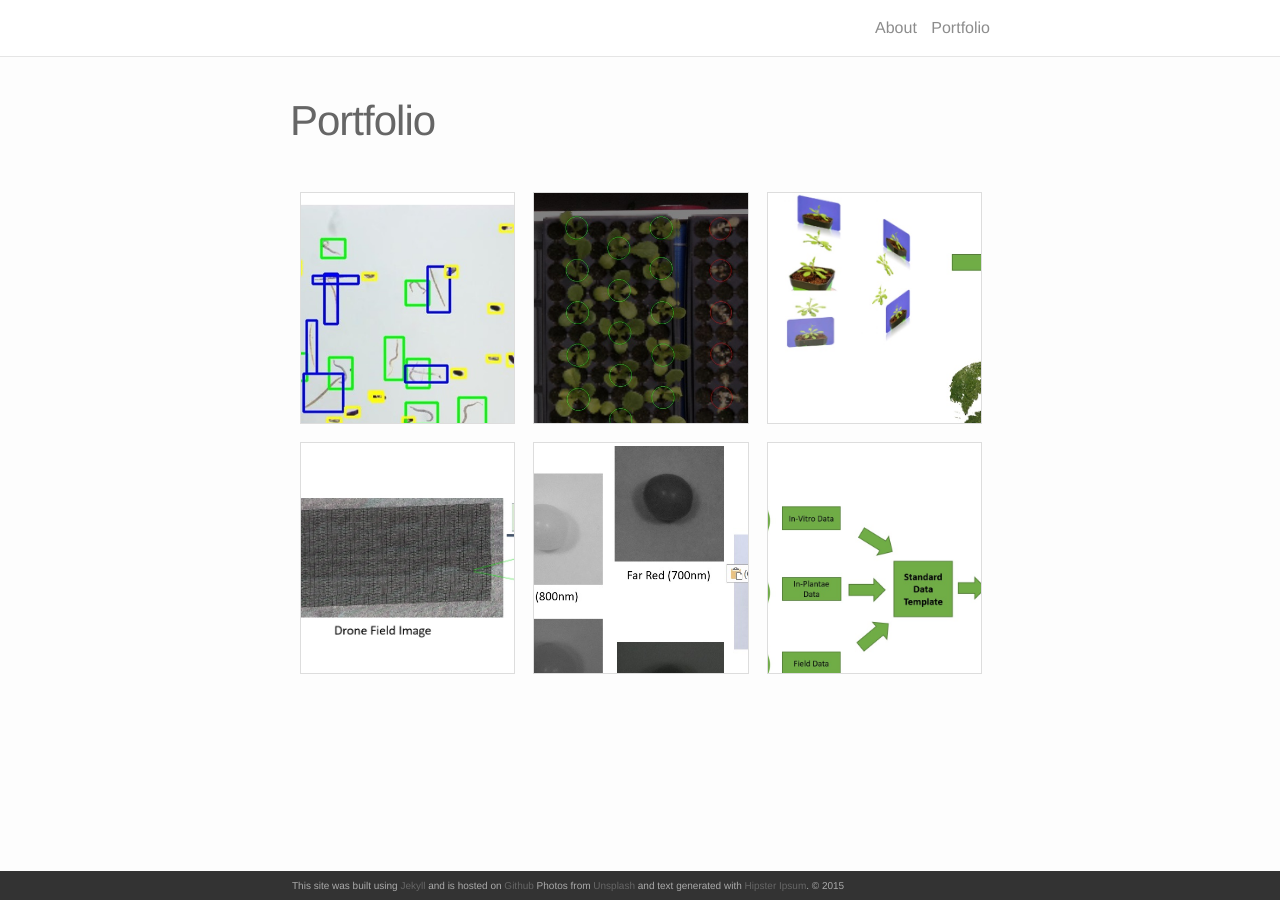
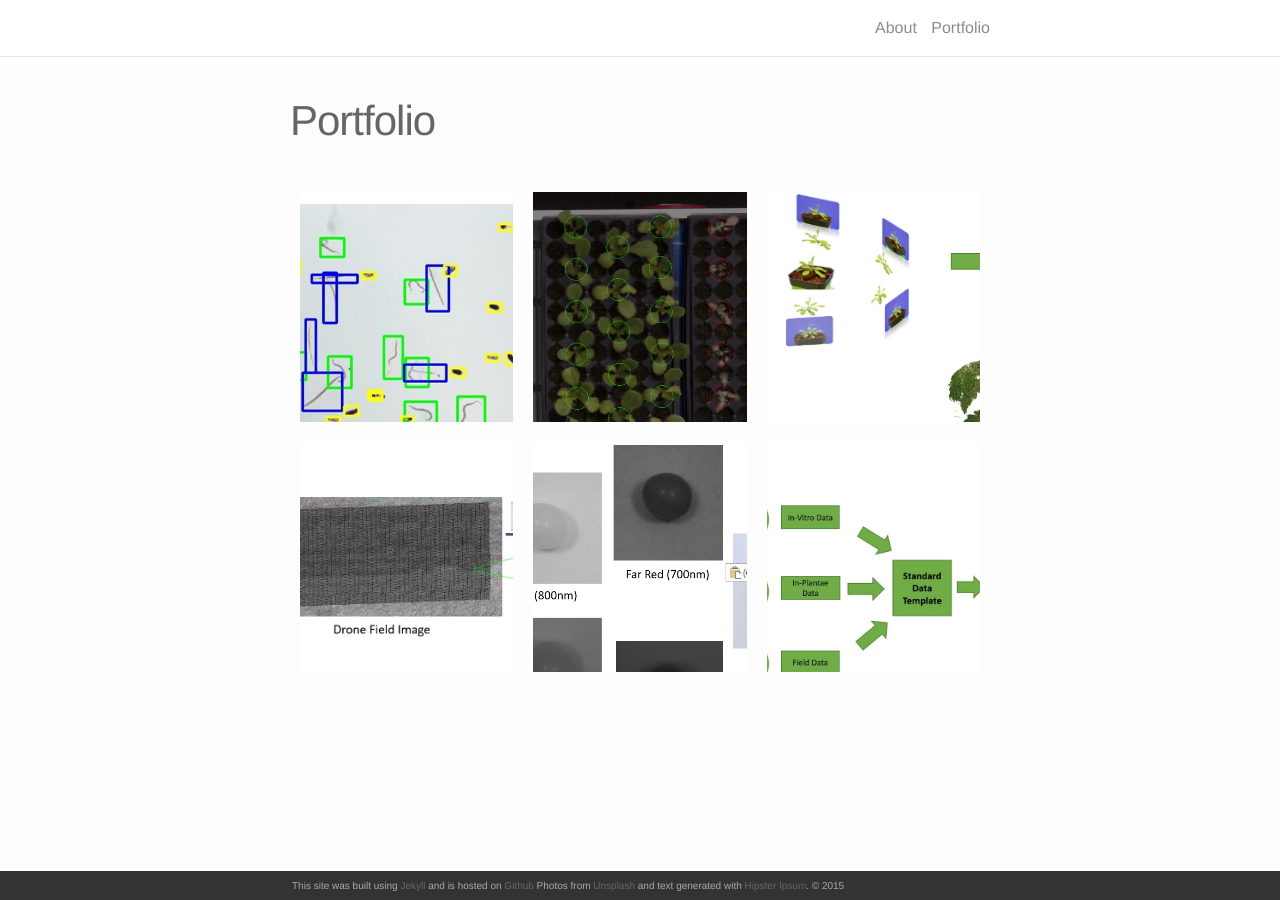
Before and after one commit to emeryanalytics/blog, a Jekyll site: the page built from portfolio.md, in a window 1280 px wide. Built offline with Jekyll 4.4.1, drawn with Linux system fonts in a browser that asks for light colours; nearby versions of some CDN libraries.

Commit message:
update style

```diff
--- a/_sass/_layout.scss
+++ b/_sass/_layout.scss
@@ -209,7 +209,6 @@ padding: 10px;
 width: 100%;
 height: 230px;
 overflow: hidden;
-border: 1px solid #ddd;
 }
 .thumbnail img{
 width: 500px;
@@ -217,7 +216,7 @@ height: auto;
 position: relative;
 left: -25%;
 top: -5%;
-border: 1px solid #ddd;
+border: 1px solid;
 }
 .thumbnail a{
 float: left;
```
